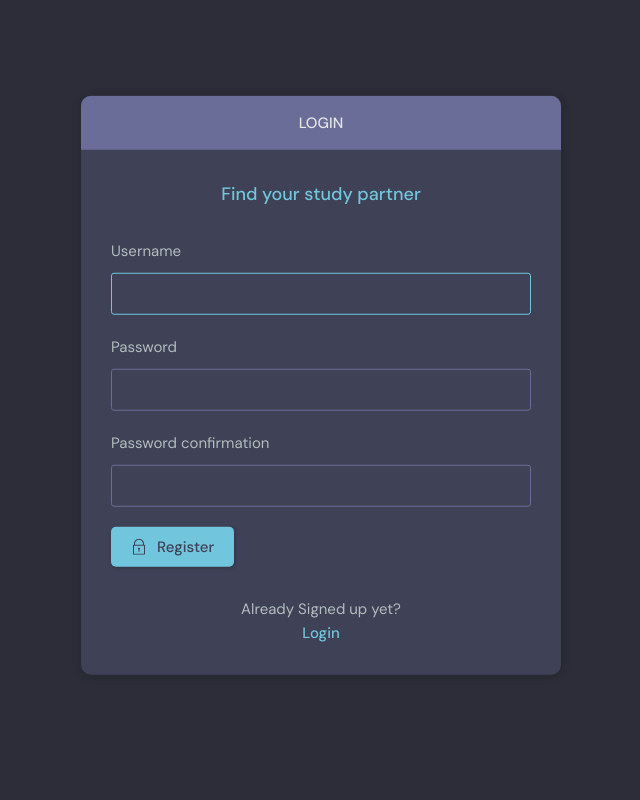
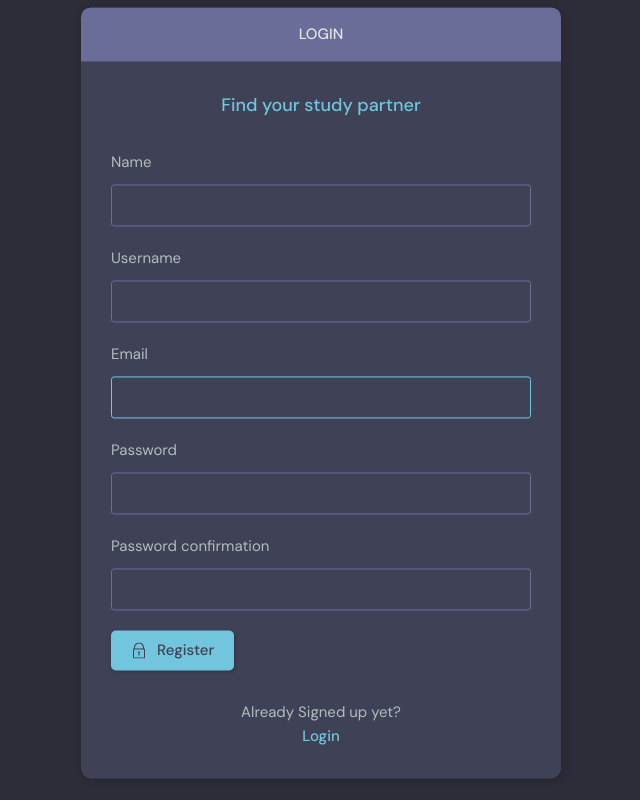
Before and after one commit to shaheem728/Study-Buddy, a Django app: page /register/ in a window 1280 px wide. Shown: the part 76-876 px from the top of the page, without its empty margins (319-959 px from the left). Run offline with Django 5.2, Linux system fonts and the light colour scheme; tables that the repository leaves empty hold one stand-in row (values such as "Sample post").

Commit message:
Added User model with custom fields and updated views and templates to use the custom User model.

```diff
--- a/base/admin.py
+++ b/base/admin.py
@@ -1,6 +1,7 @@
 from django.contrib import admin
-from .models import Room,Topic,Message
+from .models import Room,Topic,Message,User
 # Register your models here.
 admin.site.register(Room)
 admin.site.register(Topic)
 admin.site.register(Message)
+admin.site.register(User)
--- a/base/forms.py
+++ b/base/forms.py
@@ -1,6 +1,12 @@
 from django.forms import ModelForm
-from django.contrib.auth.models import User
-from .models import Room
+from django.contrib.auth.forms import UserCreationForm
+from .models import Room,User
+
+class MyUserCreationForm(UserCreationForm):
+    class Meta:
+        model = User
+        fields = ['name','username','email','password1','password2']
+
 
 class RoomForm(ModelForm):
     class Meta:
@@ -11,4 +17,4 @@ class RoomForm(ModelForm):
 class UserForm(ModelForm):
     class Meta:
         model = User
-        fields = ['username','email']
+        fields = ['avatar','name','username','email','bio']
--- a/base/models.py
+++ b/base/models.py
@@ -1,6 +1,18 @@
 from django.db import models
-from django.contrib.auth.models import User
+from django.contrib.auth.models import User,AbstractUser
 # Create your models here.
+
+class User(AbstractUser):
+    name = models.CharField(max_length=200, null=True,blank=True)
+    email = models.EmailField(unique=True, null=True,blank=True)
+    bio = models.TextField(null=True,blank=True)
+    avatar = models.ImageField(null=True,blank=True,default='avatar.svg')
+
+    USERNAME_FIELD = 'email'
+    REQUIRED_FIELDS = ['username']
+
+    def __str__(self):
+        return self.email
 
 class Topic(models.Model):
     name = models.CharField(max_length=200)
--- a/base/templates/base/activity.html
+++ b/base/templates/base/activity.html
@@ -23,7 +23,7 @@
             <div class="activities__boxHeader roomListRoom__header">
               <a href="{% url 'user-profile' message.user.id %}" class="roomListRoom__author">
                 <div class="avatar avatar--small">
-                  <img src="https://randomuser.me/api/portraits/women/11.jpg" />
+                  <img src="{{message.user.avatar.url}}" />
                 </div>
                 <p>
                   @{{message.user}}
--- a/base/templates/base/activity_component.html
+++ b/base/templates/base/activity_component.html
@@ -8,7 +8,7 @@
     <div class="activities__boxHeader roomListRoom__header">
       <a href="{% url 'user-profile' message.user.id %}" class="roomListRoom__author">
         <div class="avatar avatar--small">
-          <img src="https://randomuser.me/api/portraits/women/11.jpg" />
+          <img src="{{message.user.avatar.url}}" />
         </div>
         <p>
           @{{message.user}}
--- a/base/templates/base/feed_component.html
+++ b/base/templates/base/feed_component.html
@@ -3,7 +3,7 @@
   <div class="roomListRoom__header">
     <a href="{% url 'user-profile' room.host.id %}" class="roomListRoom__author">
       <div class="avatar avatar--small">
-        <img src="https://randomuser.me/api/portraits/women/11.jpg" />
+        <img src="{{room.host.avatar.url}}" />
       </div>
       <span>@{{room.host.username}}</span>
     </a>
--- a/base/templates/base/login_register.html
+++ b/base/templates/base/login_register.html
@@ -16,8 +16,8 @@
             <form class="form" action="" method="POST">
               {% csrf_token %}
               <div class="form__group form__group">
-                <label for="room_name">Username</label>
-                <input id="username" name="username" type="text" placeholder="Enter Username" />
+                <label for="room_name">Email</label>
+                <input id="email" name="email" type="email" placeholder="Enter Username" />
               </div>
               <div class="form__group">
                 <label for="password">Password</label>
--- a/base/templates/base/update-user.html
+++ b/base/templates/base/update-user.html
@@ -19,7 +19,7 @@
                     </div>
                 </div>
                 <div class="layout__body">
-                    <form class="form" action="#" method='POST'>
+                    <form class="form" action="" method='POST' enctype="multipart/form-data">
                        {% csrf_token %}
                        {% for field in form %}
                        <div class="form__group">
--- a/base/views.py
+++ b/base/views.py
@@ -1,22 +1,20 @@
 from django.http import HttpResponse
 from django.shortcuts import render,redirect
 from django.contrib import messages
-from django.contrib.auth.models import User
 from django.contrib.auth.decorators import login_required
 from django.contrib.auth import authenticate,login,logout
-from django.contrib.auth.forms import UserCreationForm
 from django.db.models import Q
-from .models import Room,Topic,Message
-from .forms import RoomForm,UserForm
+from base.models import Room,Topic,Message,User
+from .forms import RoomForm,UserForm,MyUserCreationForm
 # Create your views here.
 def loginPage(request):
     page = 'login'
     if request.user.is_authenticated:
         return redirect('home')
     if request.method == 'POST':
-        username = request.POST.get('username').lower()
+        email = request.POST.get('email')
         password = request.POST.get('password')
-        user = authenticate(request,username=username,password=password)
+        user = authenticate(request,email=email,password=password)
         if user is not None:
             login(request,user)
             return redirect('home')
@@ -29,9 +27,9 @@ def logoutUser(request):
     return redirect('home')
 def registerPage(request):
     page = 'register'
-    form = UserCreationForm()
+    form = MyUserCreationForm()
     if request.method == "POST":
-        form = UserCreationForm(request.POST)
+        form = MyUserCreationForm(request.POST)
         if form.is_valid():
            user = form.save(commit=False)
            user.username = user.username.lower()
@@ -138,7 +136,7 @@ def updateUser(request):
     user = request.user
     form = UserForm(instance=user)
     if request.method == 'POST':
-        form = UserForm(request.POST,instance=user)
+        form = UserForm(request.POST,request.FILES,instance=user)
         if form.is_valid():
             form.save()
             return redirect('user-profile',pk=user.id)
--- a/studybuddy/settings.py
+++ b/studybuddy/settings.py
@@ -102,7 +102,7 @@ AUTH_PASSWORD_VALIDATORS = [
     },
 ]
 
-
+AUTH_USER_MODEL = 'base.User'
 # Internationalization
 # https://docs.djangoproject.com/en/5.1/topics/i18n/
 
@@ -123,7 +123,8 @@ STATICFILES_DIRS = [
     BASE_DIR / 'static/',
 ]
 STATIC_ROOT = BASE_DIR / 'staticfiles'
-
+MEDIA_ROOT = BASE_DIR / 'static/images'
+MEDIA_URL ='/images/'
 # Default primary key field type
 # https://docs.djangoproject.com/en/5.1/ref/settings/#default-auto-field
 
--- a/studybuddy/urls.py
+++ b/studybuddy/urls.py
@@ -16,9 +16,11 @@ Including another URLconf
 """
 from django.contrib import admin
 from django.urls import path,include
-
+from django.conf import settings
+from django.conf.urls.static import static
 urlpatterns = [
     path('admin/', admin.site.urls),
     path('', include('base.urls')),
 
 ]
+urlpatterns += static(settings.MEDIA_URL, document_root=settings.MEDIA_ROOT)
--- a/templates/navbar.html
+++ b/templates/navbar.html
@@ -23,7 +23,7 @@
         <div class="header__user">
           <a href="{% url 'user-profile' request.user.id %}">
             <div class="avatar avatar--medium active">
-              <img src="https://randomuser.me/api/portraits/men/37.jpg" />
+              <img src="{{request.user.avatar.url}}" />
             </div>
             <p>{{request.user.username}}<span>@{{request.user.username}}</span></p>
           </a>
@@ -67,10 +67,3 @@
       </nav>
     </div>
   </header>
-<!--
-{% if request.user.is_authenticated %}
-<p>Hello {{request.user}}</p>
-<a href="{% url 'logout' %}">Logout</a>
-{% else %}
-<a href="{% url 'login' %}">Login</a>
-{% endif %} -->
```
Also changed, not shown: base/templates/base/profile.html (+3 -5 lines), base/templates/base/room.html (+3 -10 lines), base/migrations/0001_initial.py, db.sqlite3.
